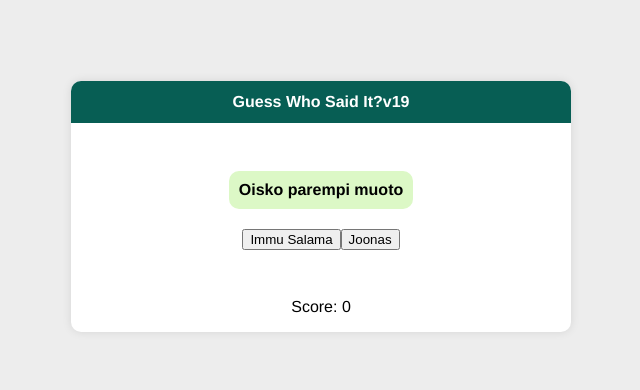
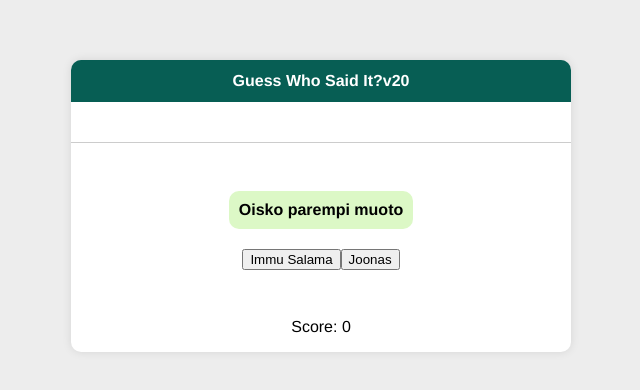
Before and after one commit to lackblack/chatGame, a plain HTML site: page index.html in a window 1280 px wide. Shown: the part 194-584 px from the top of the page, without its empty margins (319-959 px from the left). Drawn offline with Linux system fonts and the light colour scheme.

Commit message:
Update index.html

```diff
--- a/index.html
+++ b/index.html
@@ -93,13 +93,18 @@
       display: block;
       margin: 0 auto; /* Center the buttons */
     }
+    .separator {
+      border-bottom: 1px solid #ccc; /* Separator line style */
+      margin: 20px 0;
+    }
   </style>
 </head>
 
 <body>
   <div class="chat-window">
-    <div class="chat-header">Guess Who Said It?v19</div>
+    <div class="chat-header">Guess Who Said It?v20</div>
     <div class="chat-body" id="conversation"></div>
+    <div class="separator"></div> <!-- Separator line -->
     <div class="message" id="quote-container">
       <div class="quote-bubble" id="quote"></div>
       <div id="options"></div>
```
